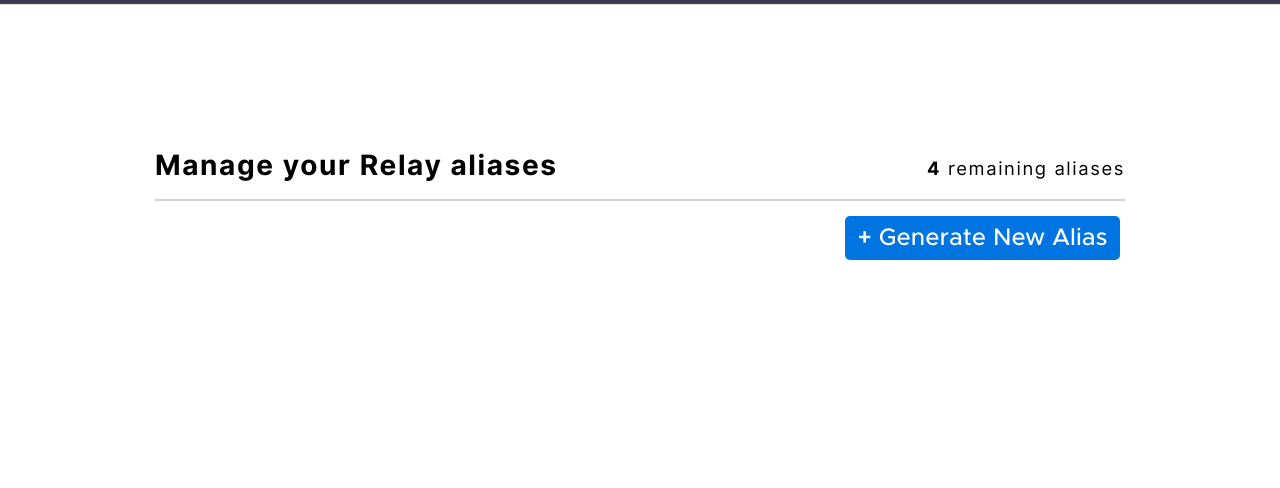
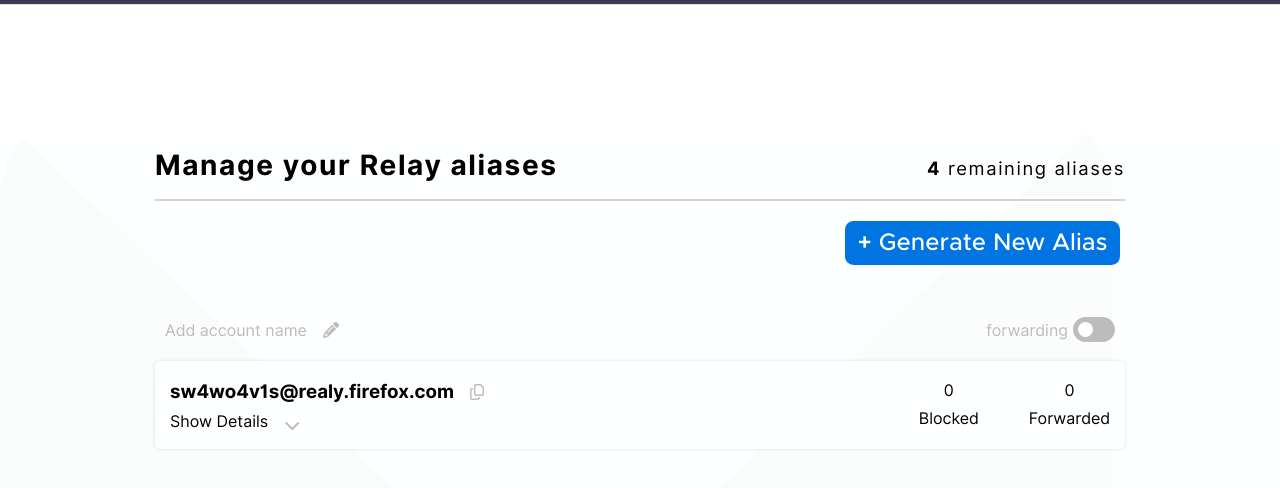
Before and after one commit to flbn/Veras-Oliver-privacy-security-student-worker-project, a website: page index.html in a window 1280 px wide. Shown: the part 98-586 px from the top of the page. Drawn offline with Linux system fonts and the light colour scheme.

Commit message:
Main Content Account Skeleton

```diff
--- a/assets/styles.css
+++ b/assets/styles.css
@@ -3,7 +3,9 @@
   --navGradient: linear-gradient(-90deg, #ff9100 0%, #f10366 50%, #6173ff 100%);
   --purple: RGBA(54, 54, 95, 1);
   --blue: RGBA(0, 117, 226, 1);
-  --white-text: RGBA(254, 255, 255, 1);
+  --white: RGBA(254, 255, 255, 1);
+  --grey: RGBA(188, 188, 189, 1);
+  --grey-seeThrough: RGBA(188, 188, 189, 0.3);
 }
 
 /* Body font */
@@ -27,17 +29,20 @@
     min-height: 100vh;
     margin: 0;
     line-height: 1.75;
-    text-rendering: optimizeSpeed;
 }
 
 a {
-    color: var(--white-text);
+    color: var(--white);
     text-decoration: none;
+}
+
+a:hover {
+    opacity: 0.8;
 }
 
 
 a:visited {
-    color: var(--white-text);
+    color: var(--white);
 }
 
 .page-wrapper {
@@ -173,8 +178,12 @@
     margin-top: 130px;
     display: block;
     width: 100%;
+                            height: 100vh; /* fix this! */
     justify-content: center;
     padding: 0 155px;
+    background-image: url("/assets/img/background.svg");
+    background-repeat: no-repeat;
+    background-color: var(--white);
 }
 
 .main-content .article-head {
@@ -196,7 +205,7 @@
 }
 
 .main-content .alias-button-container {
-    margin-top: 15px;
+    margin-top: 20px;
     float: right;
 }
 
@@ -204,15 +213,159 @@
     font-size: 1.5rem;
     font-weight: 400;
     background-color: var(--blue);
-    color: var(--white-text);
+    color: var(--white);
     border: none;
-    border-radius: 5px;
+    border-radius: 8.5px;
     padding: 10px 12.5px;
     margin-right: 5px;
 }
 
 .main-content .alias-button span {
     font-weight: 600;
+}
+
+.account-content {
+    display: block;
+    margin-top: 100px;
+}
+
+.account-content-header {
+    display: flex;
+    font-size: 1rem;
+    align-items: center;
+    justify-content: space-between;
+    color: var(--grey);
+    width: 100%;
+    padding: 0 10px;
+}
+
+.account-content-header .account-content-header-item {
+    display: inline-block;
+}
+
+.account-content-header button {
+    background: none;
+    border: none;
+    font-size: 1rem;
+    color: var(--grey);
+    margin-left: 10px;
+}
+
+.slider-container {
+    justify-content: right;
+	flex-wrap: wrap;
+}
+
+.slider-header {
+    display: inline;
+}
+
+.switch {
+    position: relative;
+    display: inline-block;
+    width: 42.5px;
+    height: 25px;
+}
+
+.switch input {
+    opacity: 0;
+    width: 0;
+    height: 0;
+}
+
+.slider {
+    position: absolute;
+    cursor: pointer;
+    border-radius: 20px;
+    top: 0;
+    left: 0;
+    right: 0;
+    bottom: 0;
+    background-color: var(--grey);
+    -webkit-transition: .4s;
+    transition: .4s;
+}
+
+.slider:before {
+    position: absolute;
+    border-radius: 50%;
+    content: "";
+    height: 15px;
+    width: 15px;
+    left: 5px;
+    bottom: 5px;
+    background-color: white;
+    -webkit-transition: .4s;
+    transition: .4s;
+}
+
+input:checked + .slider {
+    background-color: var(--blue);
+}
+
+
+input:focus + .slider {
+    box-shadow: 0 0 1px var(--grey);
+}
+
+input:checked + .slider:before {
+    -webkit-transform: translateX(16.5px);
+    -ms-transform: translateX(16.5px);
+    transform: translateX(16.5px);
+}
+
+.accounts-container {
+    display: flex;
+    justify-content: space-between;
+    align-items: center;
+    background-color: var(--white);
+    padding: 0px 15px;
+    border-radius: 5px;
+    box-sizing: content-box;
+    box-shadow: 0px 0px 3px 1px var(--grey-seeThrough);
+    -webkit-box-shadow: 0px 0px 3px 1px var(--grey-seeThrough);
+    -moz-box-shadow: 0px 0px 3px 1px var(--grey-seeThrough);
+}
+
+.account-name h3 {
+    display: inline;
+}
+
+.account-name button {
+    display: inline;
+    background: none;
+    border: none;
+    font-size: 1rem;
+    color: var(--grey);
+    margin-left: 10px;
+}
+
+.show-details p {
+    display: inline;
+}
+
+.show-details button {
+    display: table-cell;
+    vertical-align: bottom;
+    background: none;
+    border: none;
+    font-size: 1rem;
+    color: var(--grey);
+    margin-left: 10px;
+}
+
+.account-email-info {
+    display: flex;
+}
+
+.account-email-info span {
+    display: block;
+}
+
+.account-email-info .email-info-text {
+    padding-left: 50px;
+    display: inline;
+    text-align: center;
 }
 
 /* Footer Styles */
--- a/index.html
+++ b/index.html
@@ -78,6 +78,43 @@
                         <span>&#43;</span> Generate New Alias
                     </button>
                 </div>
+
+                <div class="account-content">
+                    <div class="account-content-header">
+                        <div>
+                            <p class="account-content-header-item">Add account name</p><button><i class="fas fa-pencil-alt account-content-header-item"></i></button>
+                        </div>
+
+                        <div class="slider-container">
+                            <span class="slider-label">forwarding</span>
+                            <label class="switch">
+                                <input type="checkbox">
+                                <span class="slider"></span>
+                            </label>
+                        </div>
+                    </div>
+
+                    <div class="accounts-container">
+                        <div>
+                            <div class="account-name">
+                                <h3>sw4wo4v1s@realy.firefox.com</h3><button><i class="far fa-copy"></i></button>
+                            </div>
+
+                            <div class="show-details">
+                               <p>Show Details</p><button><i class="fas fa-chevron-down"></i></button>
+                            </div>
+                        </div>
+
+                        <div class="account-email-info">
+                            <div class="email-info-text email-info-inactive">
+                                <p><span>0</span> Blocked</p>
+                            </div>
+                            <div class="email-info-text  email-info-active">
+                                <p><span>0</span> Forwarded</p>
+                            </div>
+                        </div>
+                    </div>
+                </div>
             </article>
         </main>
     </div>
```
